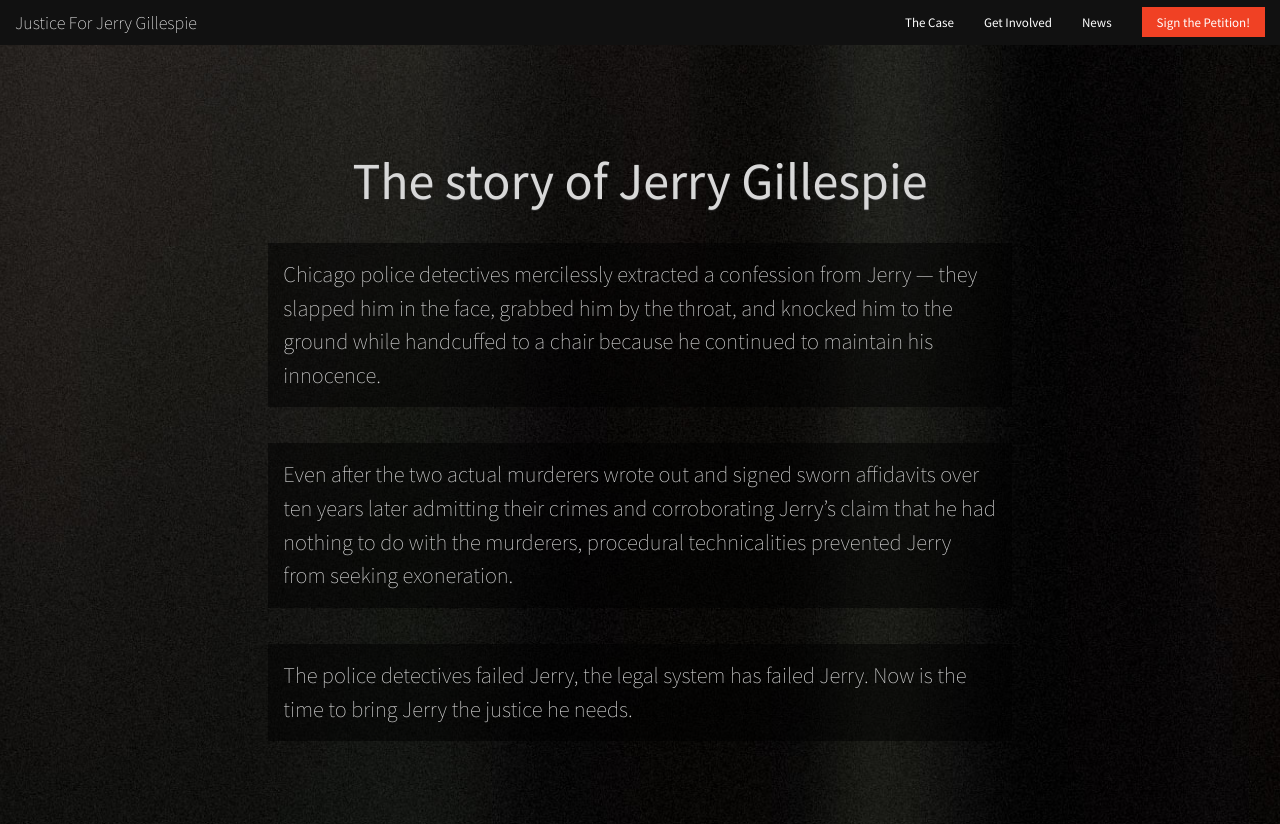
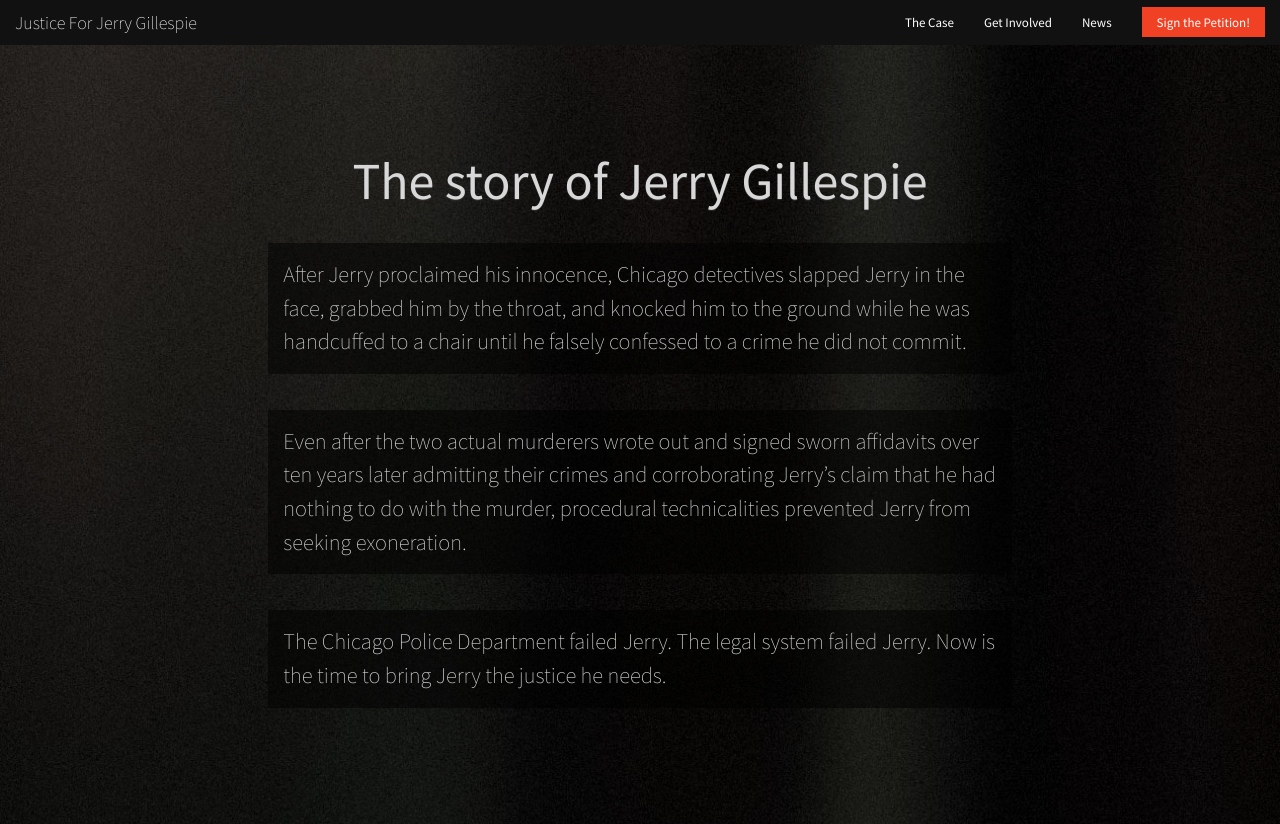
Before and after one commit to eddywashere/jnj, a Jekyll site: the page built from index.html, in a window 1280 px wide and 900 px high, scrolled down 678 px, cut to the strip 0-824 px from the top of the window. Built offline with Jekyll 4.4.1, drawn with Linux system fonts in a browser that asks for light colours; nearby versions of some CDN libraries; comment, search, counter and statistics services are not loaded.

Commit message:
Update index.html

```diff
--- a/index.html
+++ b/index.html
@@ -35,11 +35,11 @@ title: First Page
   <div class="row small-pad">
     <div class="small-12 medium-9 small-centered large-8 columns">
       <h1 class="text-center featured-text">The story of Jerry Gillespie</h1>
-      <p>Chicago police detectives mercilessly extracted a confession from Jerry — they slapped him in the face, grabbed him by the throat, and knocked him to the ground while handcuffed to a chair because he continued to maintain his innocence.</p>
+      <p>After Jerry proclaimed his innocence, Chicago detectives slapped Jerry in the face, grabbed him by the throat, and knocked him to the ground while he was handcuffed to a chair until he falsely confessed to a crime he did not commit.</p>
 
-      <p>Even after the two actual murderers wrote out and signed sworn affidavits over ten years later admitting their crimes and corroborating Jerry’s claim that he had nothing to do with the murderers, procedural technicalities prevented Jerry from seeking exoneration.</p>
+      <p>Even after the two actual murderers wrote out and signed sworn affidavits over ten years later admitting their crimes and corroborating Jerry’s claim that he had nothing to do with the murder, procedural technicalities prevented Jerry from seeking exoneration.</p>
 
-      <p>The police detectives failed Jerry, the legal system has failed Jerry.  Now is the time to bring Jerry the justice he needs.</p>
+      <p>The Chicago Police Department failed Jerry. The legal system failed Jerry.  Now is the time to bring Jerry the justice he needs.</p>
     </div>
   </div>
 </div>
```
